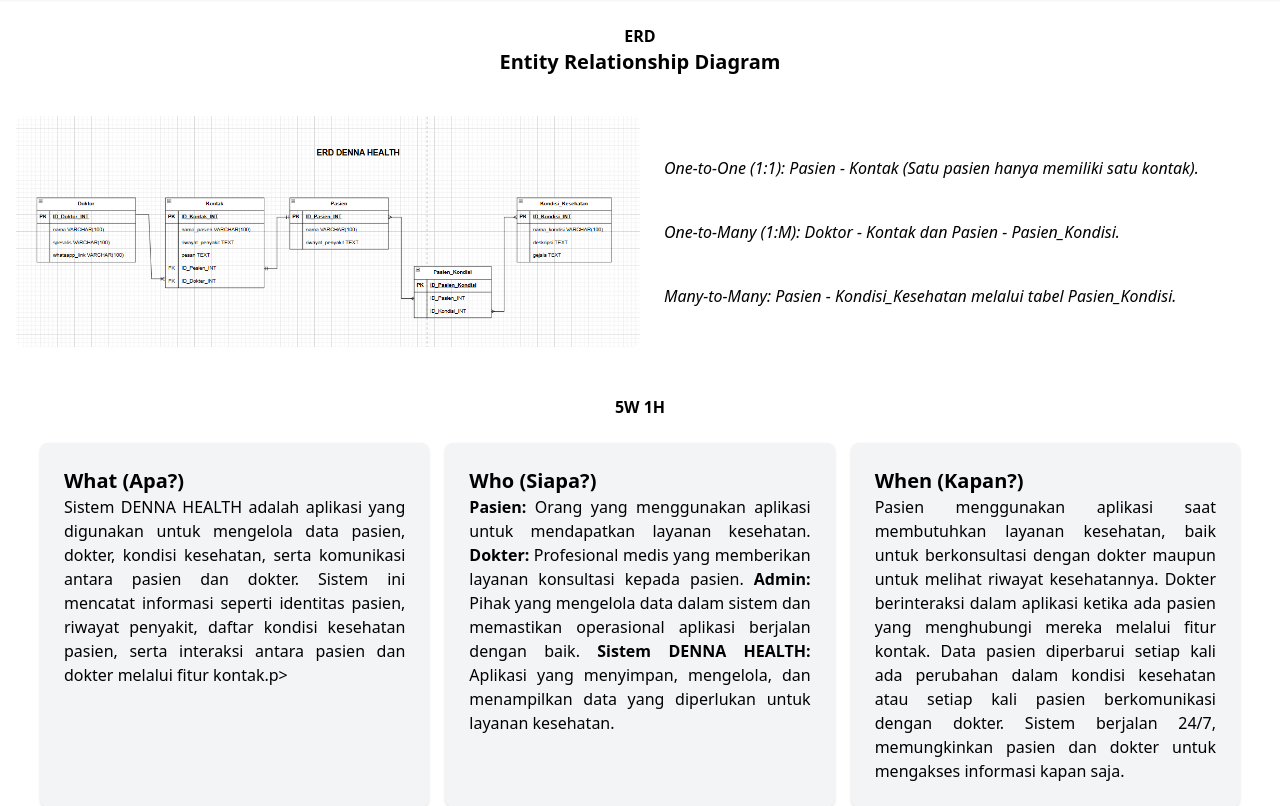
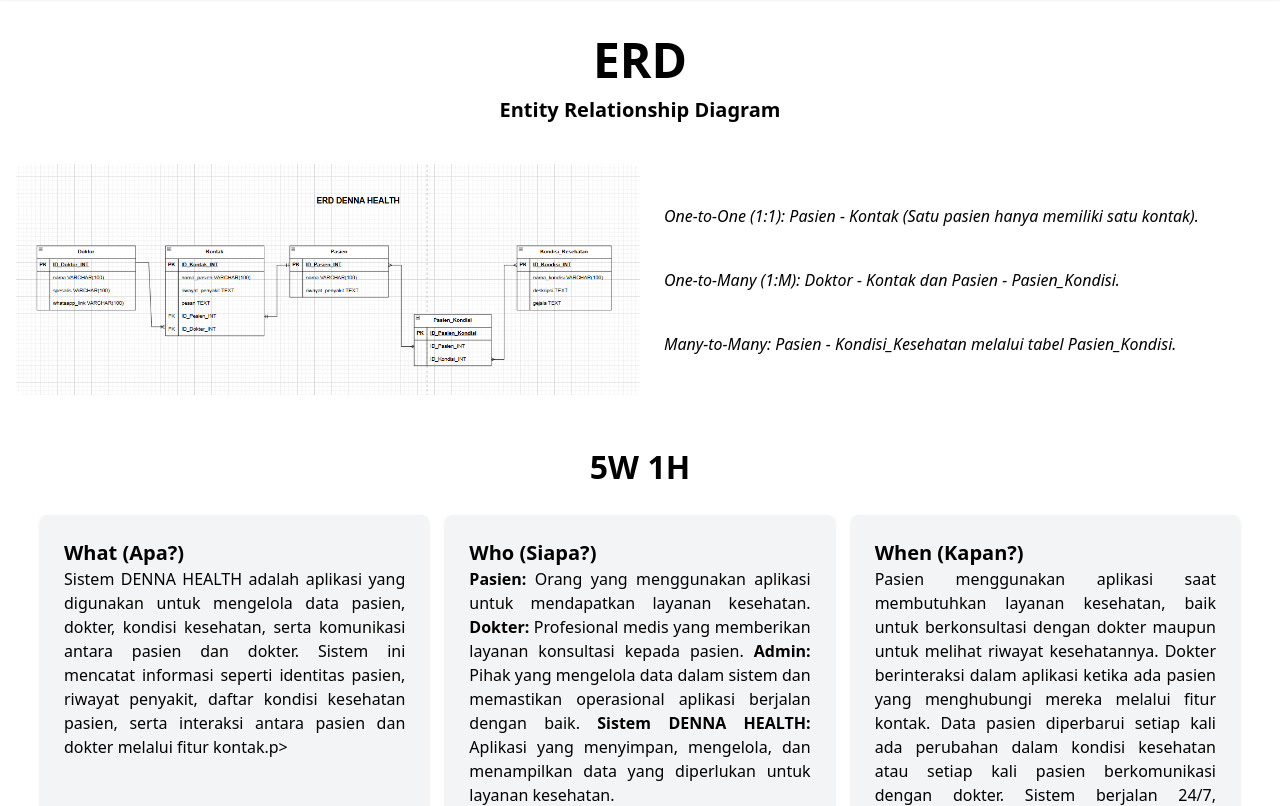
Before and after one commit to Rizki1442/Dena-Health, a Flask app: page /erd in a window 1280 px wide. Shown: the part 68-874 px from the top of the page. Run offline with Flask 3, Linux system fonts and the light colour scheme; some libraries are stand-ins or nearby versions.

Commit message:
Update style.css

```diff
--- a/Dena/static/style.css
+++ b/Dena/static/style.css
@@ -2,3 +2,11 @@ html,
 body {
     background-color: white;
 }
+
+.erd {
+    font-size: 3rem;
+}
+
+.erd2 {
+    font-size: 2rem;
+}
```
